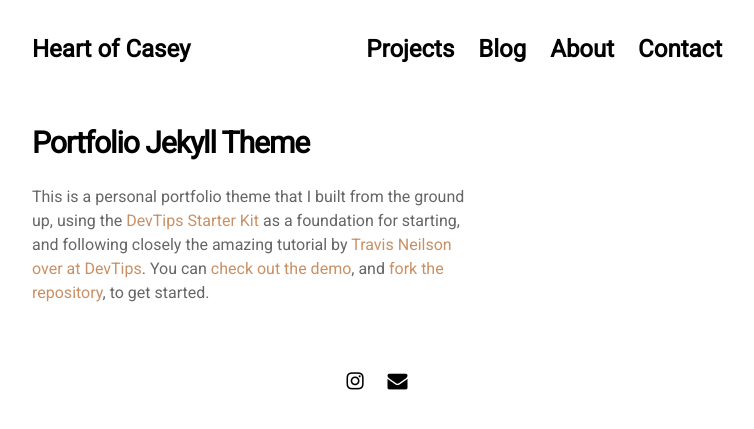
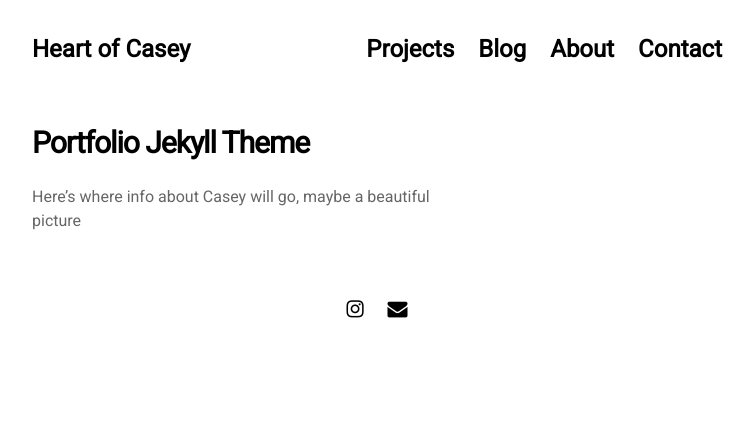
Before and after one commit to heartofcasey/heartofcasey.github.io, a Jekyll site: the page built from pages/about.md, in a window 1280 px wide. Shown: the top 429 px of the page, without its empty margins (263-1017 px from the left). Built offline with Jekyll 4.4.1, drawn with Linux system fonts in a browser that asks for light colours; nearby versions of some CDN libraries.

Commit message:
Update about.md

```diff
--- a/pages/about.md
+++ b/pages/about.md
@@ -5,5 +5,4 @@ permalink: /about
 ---
 
 # Portfolio Jekyll Theme
-
-This is a personal portfolio theme that I built from the ground up, using the [DevTips Starter Kit](http://devtipsstarterkit.com/) as a foundation for starting, and following closely the amazing tutorial by [Travis Neilson over at DevTips](https://www.youtube.com/watch?v=T6jKLsxbFg4&list=PL0CB3OvPhDA_STygmp3sDenx3UpdOMk7P). You can [check out the demo](lenpaul.github.io/portfolio-jekyll-theme/), and [fork the repository](https://github.com/LeNPaul/portfolio-jekyll-theme/fork), to get started.
+Here's where info about Casey will go, maybe a beautiful picture
```
